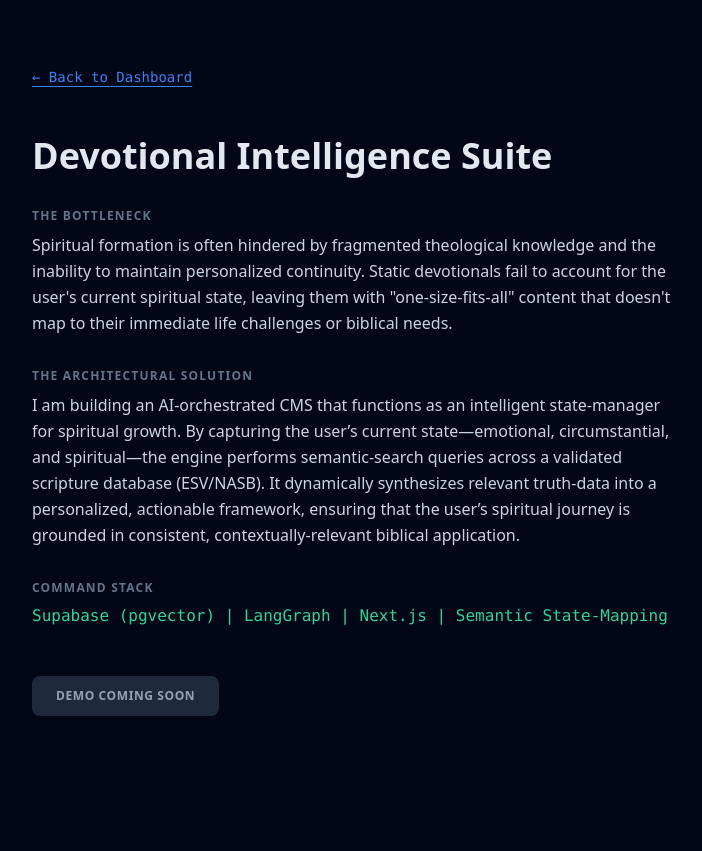
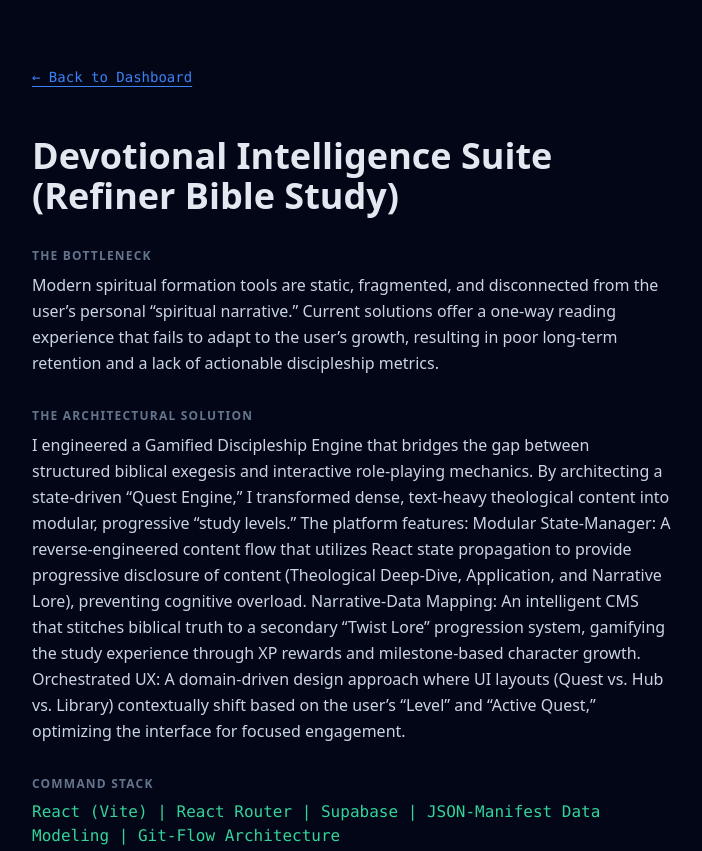
Before and after one commit to DeeGal-creator/systems-lab, a plain HTML site: page devotional.html in a window 1280 px wide. Shown: the top 851 px of the page, without its empty margins (288-990 px from the left). Before the commit the page ends 800 px from the top, so only its background shows below. Drawn offline with nearby package versions, Linux system fonts and the light colour scheme.

Commit message:
added refiner's bible

```diff
--- a/devotional.html
+++ b/devotional.html
@@ -10,20 +10,22 @@
     <a href="index.html" class="text-blue-500 hover:text-blue-300 font-mono text-sm underline underline-offset-4">← Back to Dashboard</a>
 
     <article class="mt-12">
-        <h1 class="text-4xl font-bold mb-8">Devotional Intelligence Suite</h1>
+        <h1 class="text-4xl font-bold mb-8">Devotional Intelligence Suite (Refiner Bible Study)</h1>
 
         <h2 class="text-xs uppercase text-slate-500 font-bold tracking-widest mb-2">The Bottleneck</h2>
         <p class="text-slate-300 mb-8 leading-relaxed">
-            Spiritual formation is often hindered by fragmented theological knowledge and the inability to maintain personalized continuity. Static devotionals fail to account for the user's current spiritual state, leaving them with "one-size-fits-all" content that doesn't map to their immediate life challenges or biblical needs.
-        </p>
+Modern spiritual formation tools are static, fragmented, and disconnected from the user’s personal “spiritual narrative.” Current solutions offer a one-way reading experience that fails to adapt to the user’s growth, resulting in poor long-term retention and a lack of actionable discipleship metrics.        </p>
 
         <h2 class="text-xs uppercase text-slate-500 font-bold tracking-widest mb-2">The Architectural Solution</h2>
         <p class="text-slate-300 mb-8 leading-relaxed">
-            I am building an AI-orchestrated CMS that functions as an intelligent state-manager for spiritual growth. By capturing the user’s current state—emotional, circumstantial, and spiritual—the engine performs semantic-search queries across a validated scripture database (ESV/NASB). It dynamically synthesizes relevant truth-data into a personalized, actionable framework, ensuring that the user’s spiritual journey is grounded in consistent, contextually-relevant biblical application.
+            I engineered a Gamified Discipleship Engine that bridges the gap between structured biblical exegesis and interactive role-playing mechanics. By architecting a state-driven “Quest Engine,” I transformed dense, text-heavy theological content into modular, progressive “study levels.” The platform features:
+Modular State-Manager: A reverse-engineered content flow that utilizes React state propagation to provide progressive disclosure of content (Theological Deep-Dive, Application, and Narrative Lore), preventing cognitive overload.
+Narrative-Data Mapping: An intelligent CMS that stitches biblical truth to a secondary “Twist Lore” progression system, gamifying the study experience through XP rewards and milestone-based character growth.
+Orchestrated UX: A domain-driven design approach where UI layouts (Quest vs. Hub vs. Library) contextually shift based on the user’s “Level” and “Active Quest,” optimizing the interface for focused engagement.
         </p>
 
         <h2 class="text-xs uppercase text-slate-500 font-bold tracking-widest mb-2">Command Stack</h2>
-        <p class="text-emerald-400 font-mono mb-12">Supabase (pgvector) | LangGraph | Next.js | Semantic State-Mapping</p>
+        <p class="text-emerald-400 font-mono mb-12">React (Vite) | React Router | Supabase | JSON-Manifest Data Modeling | Git-Flow Architecture</p>
 
         <button class="bg-slate-800 px-6 py-3 rounded-lg font-bold text-slate-400 cursor-not-allowed uppercase tracking-wider text-xs">Demo Coming Soon</button>
     </article>
```
Also changed, not shown: index.html (+3 -3 lines), 1 other file.
